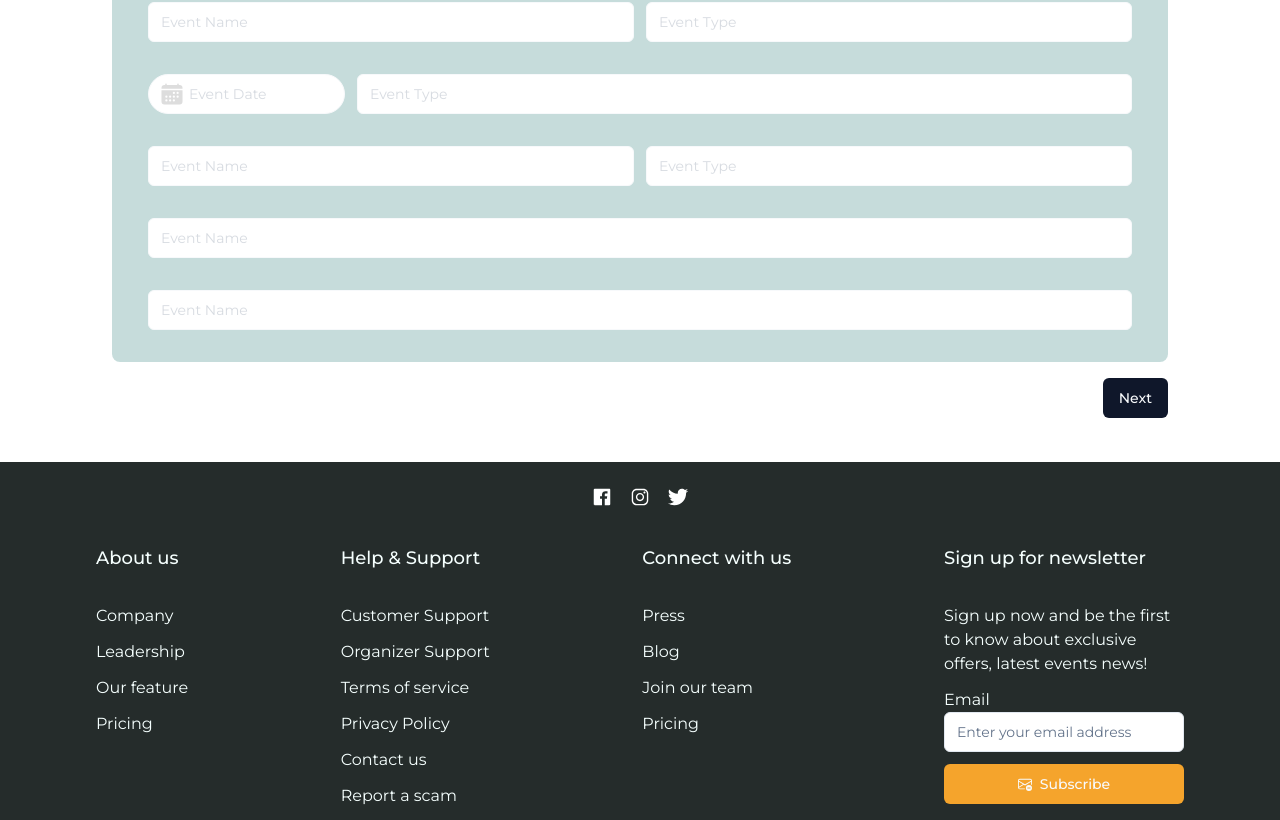
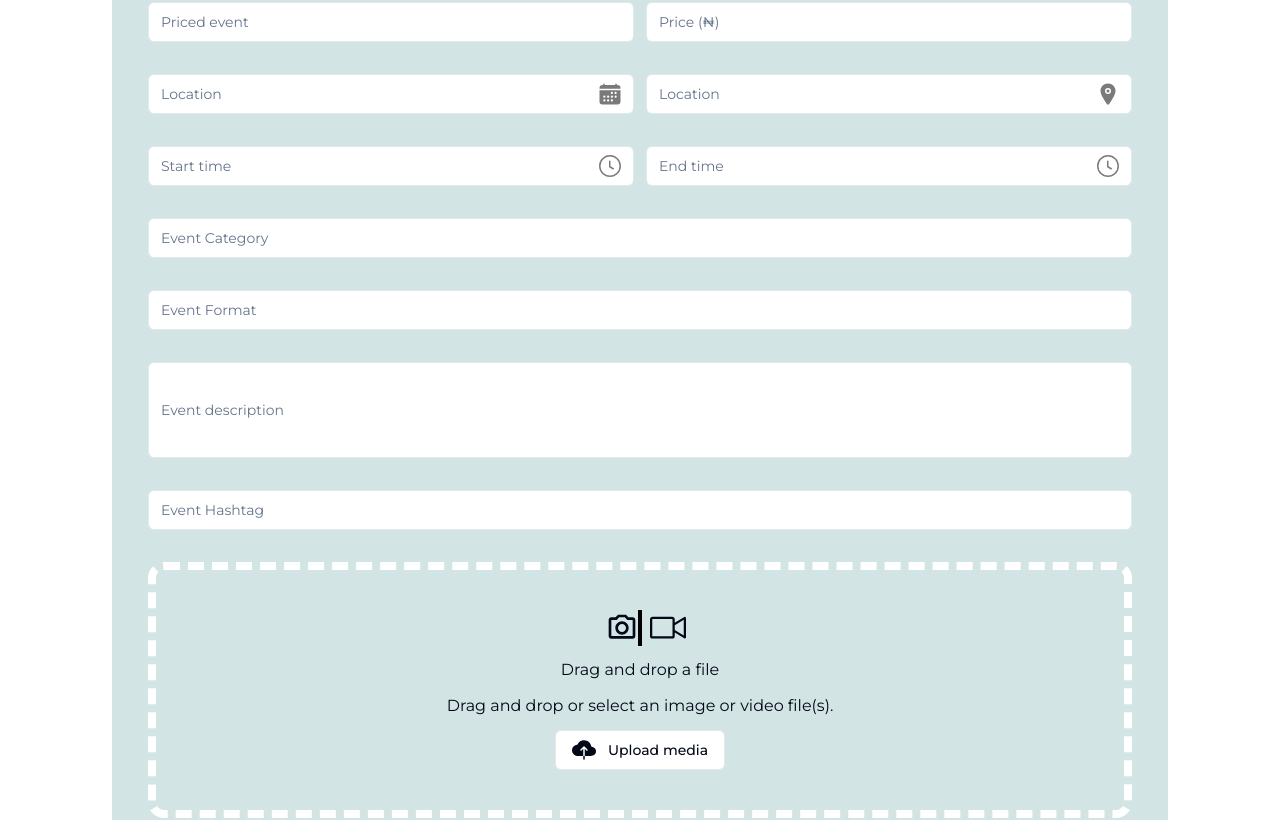
Before and after one commit to paddinghq/evolution, a Next.js app: page / in a window 1280 px wide. Shown: the part 362-1182 px from the top of the page. Built offline with nearby package versions, Linux system fonts and the light colour scheme.

Commit message:
basic info completed

```diff
--- a/components/CreateEvent/eventtab.tsx
+++ b/components/CreateEvent/eventtab.tsx
@@ -57,11 +57,12 @@ const Event =() => {
                     </Button>)}
             </div>
 
-            <div className="mt-4">
+            <div className="px-9 py-8 rounded-lg mt-4" style={{background: "rgba(33, 120, 115, 0.20)"}}>
+            <div className="">
                 {tabs.find((item) => item.id === activeTab)?.component}
             </div>
 
-            <div className="mt-4 flex justify-end items-center gap-4">
+            <div className="mt-7 flex justify-end items-center gap-4">
                 {activeTab > 1 && (
                     <Button onClick={handlePrevClick}>
                         Previous
@@ -70,25 +71,27 @@ const Event =() => {
                 {activeTab === 3 || activeTab === 4 ? (
                     <>
 
-                        <Button onClick={handleSkipNowClick}>
+                        <Button  variant="link" onClick={handleSkipNowClick}>
                             Skip Now
                         </Button>
-                        <Button onClick={handleNextClick}>
+                        <Button className="bg-[#217873] px-10 text-white hover:bg-black" onClick={handleNextClick}>
                             Next
                         </Button>
                   </>
                 ) : (
                     isLastTab ? (
-                        <Button  onClick={handleSubmit}>
+                        <Button variant="secondary"  onClick={handleSubmit}>
                             Submit
                         </Button>
                     ) : (
-                        <Button onClick={handleNextClick}>
+                        <Button variant="secondary" className="bg-[#217873] px-10 text-white hover:bg-black" onClick={handleNextClick}>
                             Next
                         </Button>
                     )
                 )}
             </div>
+            </div>
+
 
 
 
--- a/components/CreateEvent/tabcomponent/basic.tsx
+++ b/components/CreateEvent/tabcomponent/basic.tsx
@@ -1,6 +1,11 @@
+"use client"
 import { Input } from '@/components/ui/input';
 import { Calendar } from '@/components/ui/calendar';
-import { IoCalendar } from 'react-icons/io5';
+import { IoCalendar, IoCloudUpload, IoLocation, IoClose } from 'react-icons/io5';
+import { GoClock, GoDeviceCameraVideo } from "react-icons/go";
+import { MdOutlineCameraAlt } from "react-icons/md";
+import { Button } from '@/components/ui/button';
+import { SetStateAction, useState } from 'react';
 
 const eventType = [
     {id:1, title: "Private"},
@@ -10,42 +15,132 @@ const eventType = [
 
 
 const Basic = () => {
+    const [hashtag, setHashtag] = useState('');
+    const [enteredHashtags, setEnteredHashtags] = useState<string[]>([]);
+
+    const handleInputChange = (event: { target: { value: SetStateAction<string>; }; }) => {
+        setHashtag(event.target.value);
+      };
+
+      const handleEnterKeyPress = (event: { key: string; preventDefault: () => void; }) => {
+        if (event.key === 'Enter') {
+          // Prevent the form from being submitted
+          event.preventDefault();
+
+          // Add the entered hashtag to the list
+          setEnteredHashtags([...enteredHashtags, hashtag]);
+
+          // Clear the input field
+          setHashtag('');
+        }
+      };
+
+      const handleRemoveHashtag = (index: number): void => {
+        const updatedHashtags = [...enteredHashtags];
+        updatedHashtags.splice(index, 1);
+        setEnteredHashtags(updatedHashtags);
+      };
 
 
 
     return(
-    <div className="flex rounded-lg flex-col gap-8 px-9 py-8 bg-[#217873] opacity-25 text-black">
+    <div className="flex flex-col gap-8   ">
         <div className="flex gap-3">
-            <Input placeholder='Event Name'/>
+            <Input placeholder='Event Name' style={{ color: 'red' }} />
             <Input  placeholder='Event Type'/>
         </div>
         <div className="flex gap-3">
-            <Input placeholder='Event Name'/>
-            <Input  placeholder='Event Type'/>
+            <Input placeholder='Priced event'/>
+            <Input  placeholder='Price (₦)'/>
         </div>
         <div className="flex gap-3">
-            <div className="relative flex justify-center items-center">
+            <div className="relative flex items-center w-full">
+                    <Input type='search' className="pr-10 pl-3" placeholder='Location'/>
 
-			    <Input type='search' className=" px-10 rounded-full" placeholder='Event Date'/>
+                    <IoCalendar
+                        size={24}
+                        className="absolute right-3 text-[#7a7a7a]"
+                    />
+            </div>
+            <div className="relative flex items-center w-full">
+                <Input type='search' className="pr-10 pl-3" placeholder='Location'/>
 
-                <IoCalendar
-                size={24}
-                className="absolute  md:left-3 sm:hidden md:block text-[#7a7a7a]"
+                <IoLocation
+                    size={24}
+                    className="absolute right-3 text-[#7a7a7a]"
                 />
-
             </div>
-            <Input  placeholder='Event Type'/>
-        </div>
-        <div className="flex gap-3">
-            <Input placeholder='Event Name'/>
-            <Input  placeholder='Event Type'/>
-        </div>
-        <div className="flex gap-3">
-            <Input placeholder='Event Name'/>
 
         </div>
         <div className="flex gap-3">
-            <Input placeholder='Event Name'/>
+            <div className="relative flex items-center w-full">
+                    <Input type='search' className="pr-10 pl-3" placeholder='Start time'/>
+
+                    <GoClock size={24}
+                        className="absolute right-3 text-[#7a7a7a]"
+                    />
+            </div>
+            <div className="relative flex items-center w-full">
+                <Input type='search' className="pr-10 pl-3" placeholder='End time'/>
+
+                <GoClock size={24}
+                    className="absolute right-3 text-[#7a7a7a]"
+                />
+            </div>
+
+        </div>
+        <div className="flex gap-3">
+            <Input placeholder='Event Category'/>
+
+        </div>
+        <div className="flex gap-3">
+            <Input placeholder='Event Format'/>
+        </div>
+        <div className="">
+            <Input className='h-24' placeholder='Event description'/>
+        </div>
+        <div className="">
+            <>
+                <Input placeholder='Event Hashtag'
+                value={hashtag}
+                onChange={handleInputChange}
+                onKeyPress={handleEnterKeyPress}
+                />
+
+                {enteredHashtags.length > 0 && (
+                    <div className='mt-5 bg-white py-4 px-3 flex flex-wrap gap-3 rounded-lg'>
+                    {enteredHashtags.map((enteredHashtag, index) => (
+                        <span key={index} className='border-2 rounded-full border-black px-3 flex'>{enteredHashtag}
+                            <button onClick={() => handleRemoveHashtag(index)}>
+                                <IoClose />
+                            </button>
+                        </span>
+                    ))}
+                    </div>
+                )}
+            </>
+
+
+        </div>
+
+
+        <div className="border-8 border-dashed rounded-2xl p-10 border-spacing-5 border-white">
+            <div className='flex flex-col justify-center items-center gap-3 '>
+                <div className="flex gap-2">
+                    <MdOutlineCameraAlt size={36} className='border-r-4 border-black ml-3' />
+
+                    <GoDeviceCameraVideo size={36}/>
+
+                </div>
+                <h1>Drag and drop a file</h1>
+
+                <p>Drag and drop or select an image or video file(s).</p>
+
+                <Button variant="outline" className='flex gap-3 bg-none'>
+                    <IoCloudUpload size={24}/>
+                    Upload media
+                </Button>
+            </div>
         </div>
     </div>
     )
```
